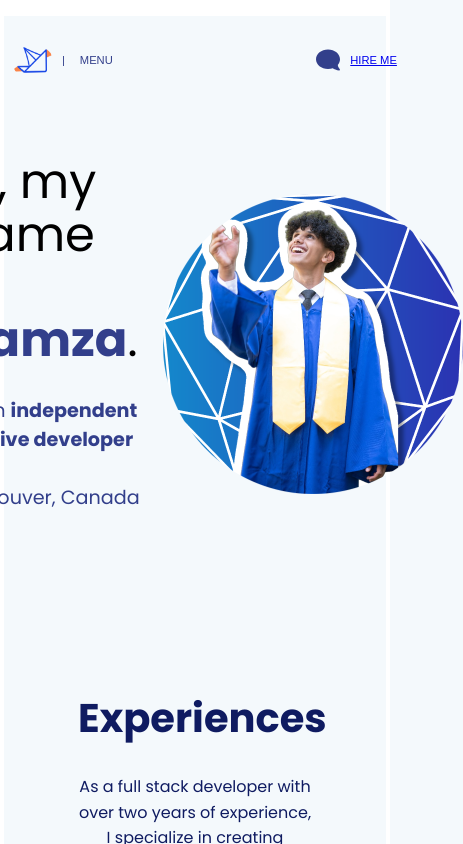
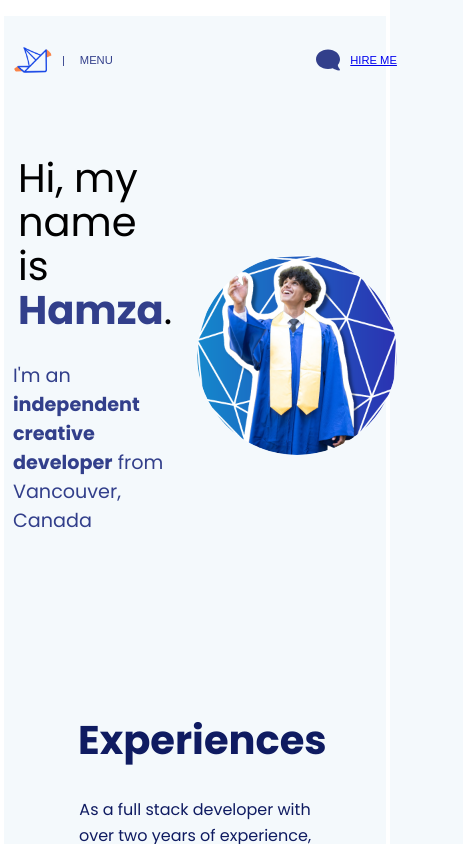
Before and after one commit to hamoooz1/Personal-Portfolio, a React (Create React App) app in the folder frontend/: page / in a window 390 px wide. Both pictures are taken after a click on the picture 312 px from the left and 343 px from the top of the page. Shown: the top 844 px of the page, 463 px wide, since content can reach past the window. Built offline with nearby package versions, Linux system fonts and the light colour scheme.

Commit message:
adjusted for mobile hero

```diff
--- a/frontend/src/components/About.jsx
+++ b/frontend/src/components/About.jsx
@@ -31,7 +31,7 @@ const About = () => {
           <div key={index} className="gallery-item">
             <img src={item.image} alt={item.alt} className="gallery-image" />
             <div className="overlay">
-              <i className="icon fas fa-eye"></i> {/* Replace with your desired icon */}
+              <i className="icon fas fa-eye"></i>
             </div>
           </div>
         ))}
--- a/frontend/src/components/Hero.jsx
+++ b/frontend/src/components/Hero.jsx
@@ -1,7 +1,6 @@
-import React from 'react';
-import { useState, useEffect, useRef } from 'react';
+import React, { useState, useEffect } from 'react';
 import '../styles/Hero.css';
-import profilePic from '.././assets/profile-pic.png';
+import profilePic from '../assets/profile-pic.png';
 
 const Hero = () => {
   const [isVisible, setIsVisible] = useState(false);
@@ -9,14 +8,14 @@ const Hero = () => {
   useEffect(() => {
     setTimeout(() => {
       setIsVisible(true);
-    }, 1000)
+    }, 1000);
   }, []);
 
   return (
     <main className="main">
       <section className="intro">
         <h1>Hi, my <br />name is <span className="name">Hamza</span>.</h1>
-        <p className={`${isVisible ? 'aboutMe' : 'aboutMe-not-visible'}`}>
+        <p className={isVisible ? 'aboutMe' : 'aboutMe-not-visible'}>
           I'm an <span className="highlight">independent creative developer</span> from <br />Vancouver, Canada
         </p>
       </section>
--- a/frontend/src/styles/Hero.css
+++ b/frontend/src/styles/Hero.css
@@ -53,3 +53,44 @@
 .profile-pic {
   height: 300px;
 }
+
+@media (max-width: 768px) {
+  .intro h1 {
+    font-size: 2.5em;
+  }
+}
+
+.intro .name {
+  color: rgb(50, 63, 139);
+  font-weight: 700;
+}
+
+.aboutMe {
+  font-size: 1.2em;
+  color: rgb(50, 63, 139);
+  transition: opacity 1s ease-in-out;
+}
+
+.aboutMe-not-visible {
+  opacity: 0;
+}
+
+.intro .highlight {
+  font-weight: bold;
+}
+
+.avatar {
+  margin-top: 30px;
+}
+
+.profile-pic {
+  height: 300px;
+  width: auto;
+  border-radius: 50%;
+}
+
+@media (max-width: 768px) {
+  .profile-pic {
+    height: 200px;
+  }
+}
```
